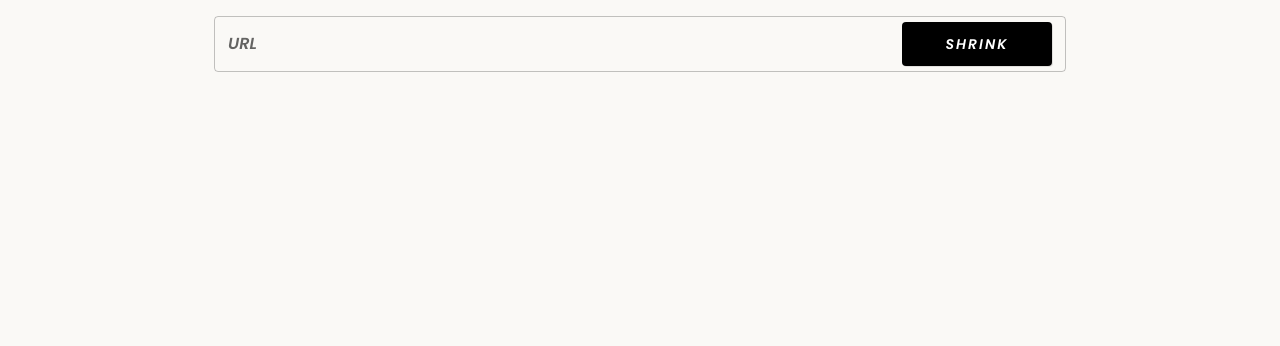
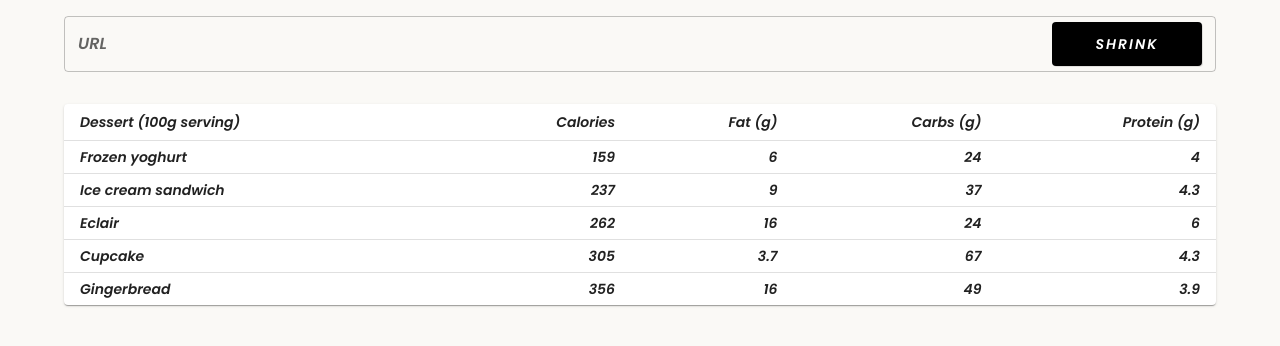
Before and after one commit to Shakib448/url-shorter, a Next.js app in the folder client/: page / in a window 1280 px wide. Shown: the top 346 px of the page. Built offline with nearby package versions, Linux system fonts and the light colour scheme.

Commit message:
WIP on server

```diff
--- a/client/pages/index.js
+++ b/client/pages/index.js
@@ -1,13 +1,14 @@
 import React from "react";
 import { Container } from "@mui/material";
 
-import { Layout, UrlShrinkForm } from "../src/Components";
+import { Layout, UrlShrinkForm, UrlShrinkTable } from "../src/Components";
 
 const Home = () => {
   return (
     <Layout title="URL Shrink Page">
-      <Container maxWidth="md">
+      <Container maxWidth="lg">
         <UrlShrinkForm />
+        <UrlShrinkTable />
       </Container>
     </Layout>
   );
--- a/client/src/Components/UrlShrinkForm.js
+++ b/client/src/Components/UrlShrinkForm.js
@@ -27,7 +27,7 @@ const useStyles = makeStyles({
 const UrlShrinkForm = () => {
   const classes = useStyles();
   return (
-    <FormControl fullWidth sx={{ mt: 2 }} variant="outlined">
+    <FormControl fullWidth sx={{ mt: 2, mb: 4 }} variant="outlined">
       <InputLabel htmlFor="outlined-adornment-url">URL</InputLabel>
       <OutlinedInput
         id="outlined-adornment-url"
--- /dev/null
+++ b/client/src/Components/UrlShrinkTable.js
@@ -0,0 +1,58 @@
+import * as React from "react";
+import {
+  Table,
+  TableBody,
+  TableCell,
+  TableContainer,
+  TableRow,
+  TableHead,
+  Paper,
+} from "@mui/material";
+
+function createData(name, calories, fat, carbs, protein) {
+  return { name, calories, fat, carbs, protein };
+}
+
+const rows = [
+  createData("Frozen yoghurt", 159, 6.0, 24, 4.0),
+  createData("Ice cream sandwich", 237, 9.0, 37, 4.3),
+  createData("Eclair", 262, 16.0, 24, 6.0),
+  createData("Cupcake", 305, 3.7, 67, 4.3),
+  createData("Gingerbread", 356, 16.0, 49, 3.9),
+];
+
+const UrlShrinkTable = () => {
+  return (
+    <TableContainer component={Paper}>
+      <Table sx={{ minWidth: 650 }} size="small" aria-label="a dense table">
+        <TableHead>
+          <TableRow>
+            <TableCell>Dessert (100g serving)</TableCell>
+            <TableCell align="right">Calories</TableCell>
+            <TableCell align="right">Fat&nbsp;(g)</TableCell>
+            <TableCell align="right">Carbs&nbsp;(g)</TableCell>
+            <TableCell align="right">Protein&nbsp;(g)</TableCell>
+          </TableRow>
+        </TableHead>
+        <TableBody>
+          {rows.map((row) => (
+            <TableRow
+              key={row.name}
+              sx={{ "&:last-child td, &:last-child th": { border: 0 } }}
+            >
+              <TableCell component="th" scope="row">
+                {row.name}
+              </TableCell>
+              <TableCell align="right">{row.calories}</TableCell>
+              <TableCell align="right">{row.fat}</TableCell>
+              <TableCell align="right">{row.carbs}</TableCell>
+              <TableCell align="right">{row.protein}</TableCell>
+            </TableRow>
+          ))}
+        </TableBody>
+      </Table>
+    </TableContainer>
+  );
+};
+
+export default UrlShrinkTable;
--- a/client/src/Components/index.js
+++ b/client/src/Components/index.js
@@ -1,2 +1,3 @@
 export { default as Layout } from "./Layout";
 export { default as UrlShrinkForm } from "./UrlShrinkForm";
+export { default as UrlShrinkTable } from "./UrlShrinkTable";
```
